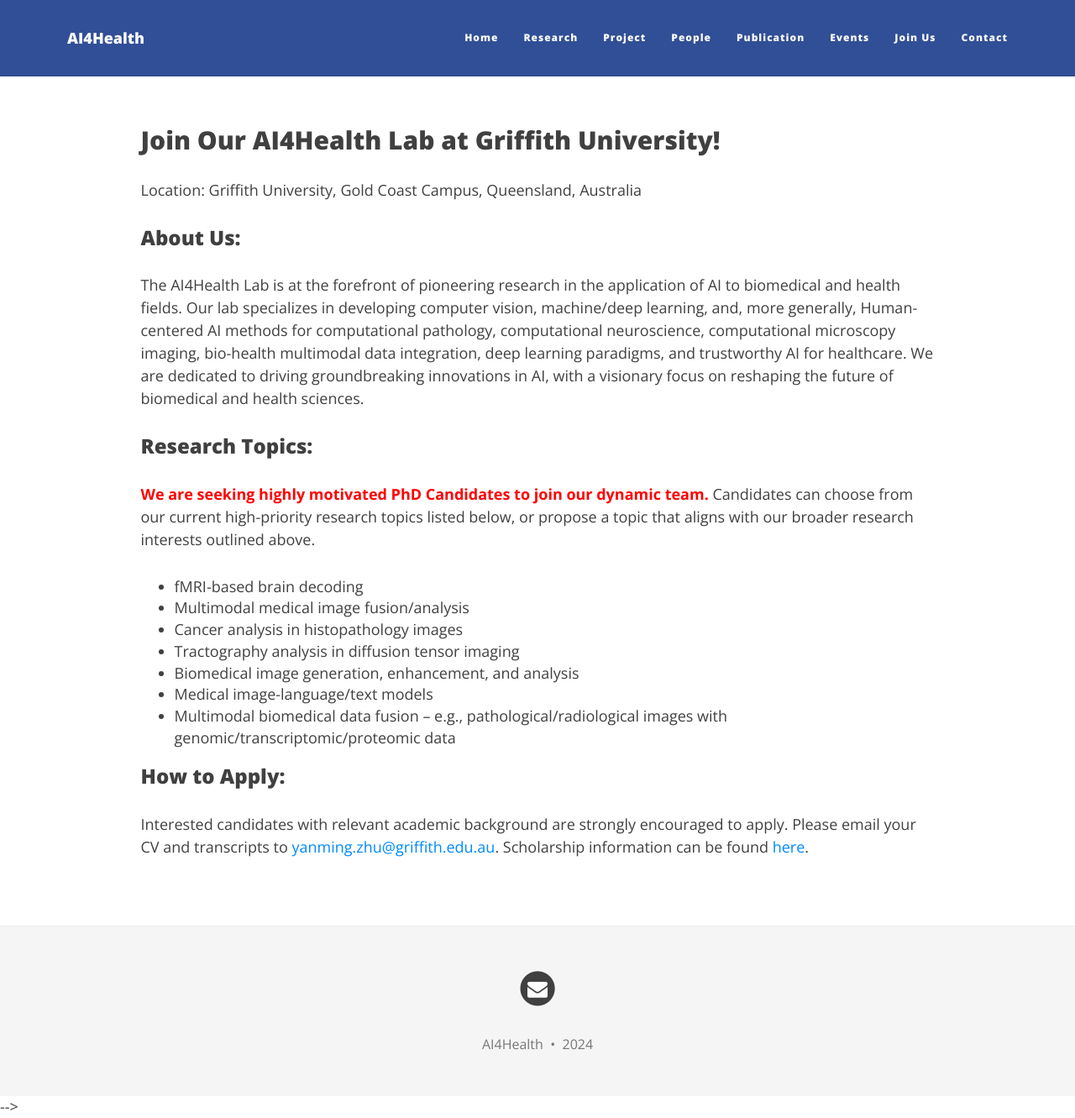
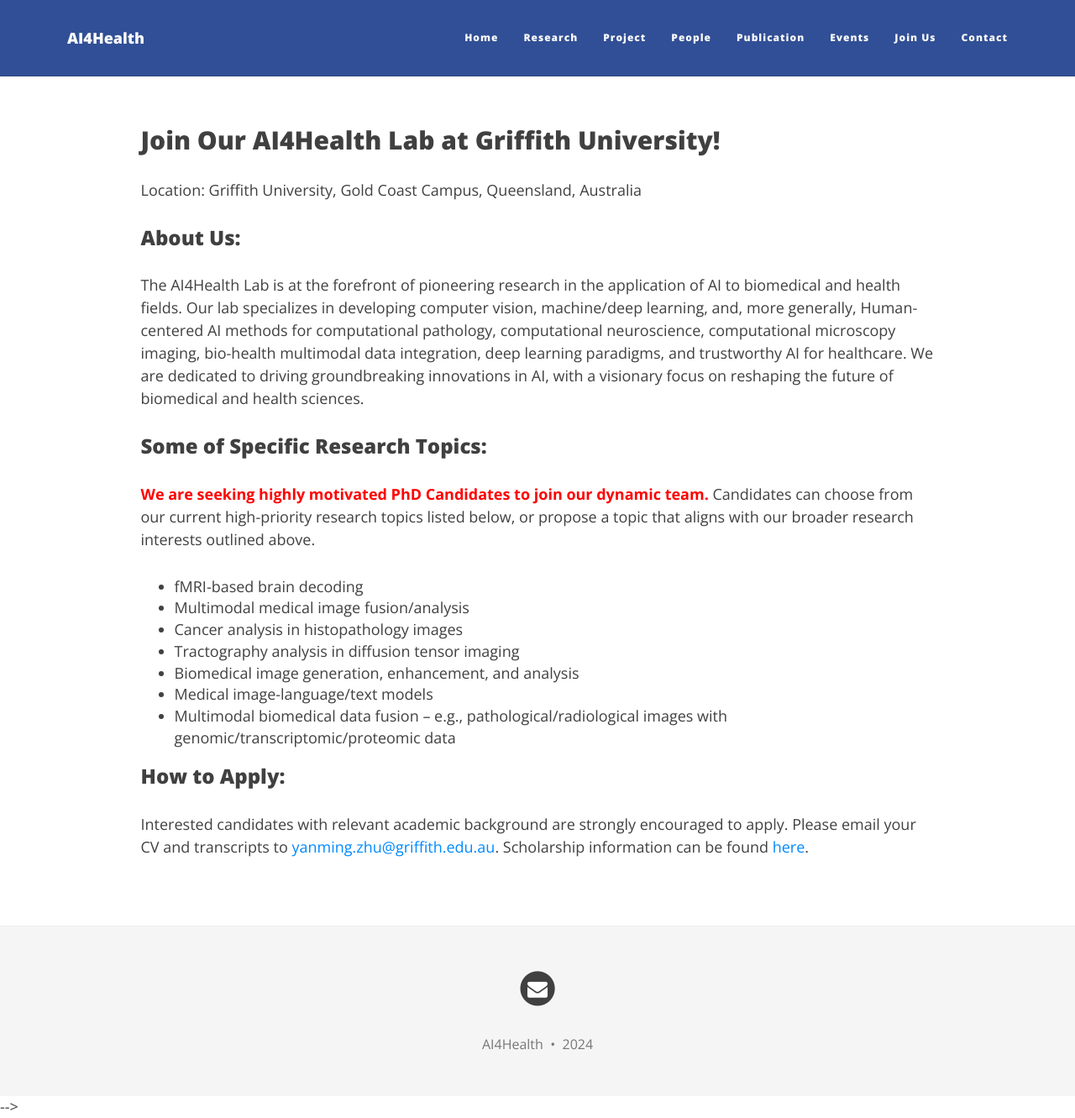
Before and after one commit to AI4HealthLab/AI4HealthLab.github.io, a Jekyll site: the page built from join.md, in a window 1280 px wide and 1331 px high. Shown: the whole window at 84% size. Built offline with Jekyll 4.4.1, drawn with Linux system fonts in a browser that asks for light colours; nearby versions of some CDN libraries.

Commit message:
Update join.md

```diff
--- a/join.md
+++ b/join.md
@@ -11,7 +11,7 @@
 biomedical and health fields. Our lab specializes in developing computer vision, machine/deep learning, and, more generally, Human-centered AI methods for computational pathology, computational neuroscience, computational microscopy imaging, bio-health multimodal data integration, deep learning paradigms, and trustworthy AI for healthcare. We are dedicated to driving groundbreaking innovations in AI, with a visionary focus on reshaping the future of biomedical and health sciences.
 
 
-### Research Topics:
+### Some of Specific Research Topics:
 
 <span style="color:red"> **We are seeking highly motivated PhD Candidates to join our dynamic team.** </span> Candidates can choose from our current high-priority research topics listed below, or propose a topic that aligns with our broader research interests outlined above.
 
```
